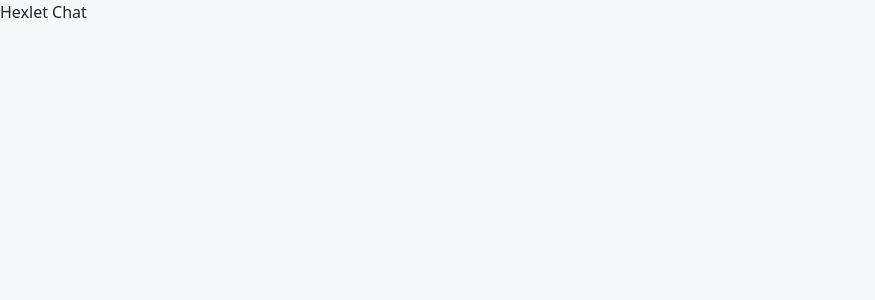
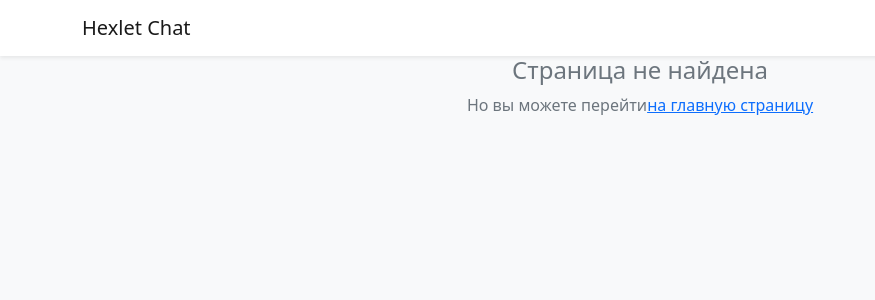
Before and after one commit to EuRV/fullstack-javascript-project-12, a React (Create React App) app in the folder frontend/: page / in a window 1280 px wide. Shown: the top 300 px of the page, without its empty margins (0-875 px from the left). Built offline with nearby package versions, Linux system fonts and the light colour scheme.

Commit message:
feat: implement routing NotFoundPage, LoginPage

```diff
--- a/frontend/src/App.js
+++ b/frontend/src/App.js
@@ -1,9 +1,24 @@
 import 'bootstrap/dist/css/bootstrap.min.css';
-// import { BrowserRouter as Router, Routes, Route } from 'react-router-dom';
+import {
+  BrowserRouter as Router, Routes, Route, Link,
+} from 'react-router-dom';
+import { Navbar, Container } from 'react-bootstrap';
+import LoginPage from './pages/LoginPage';
+import NotFoundPage from './pages/NotFoundPage';
 
 const App = () => (
-  <div>
-    Hexlet Chat
+  <div className="d-flex flex-column h-100">
+    <Router>
+      <Navbar bg="white" expand="lg" className="shadow-sm">
+        <Container>
+          <Navbar.Brand as={Link} to="/">Hexlet Chat</Navbar.Brand>
+        </Container>
+      </Navbar>
+      <Routes>
+        <Route path="login" element={<LoginPage />} />
+        <Route path="*" element={<NotFoundPage />} />
+      </Routes>
+    </Router>
   </div>
 );
 
```
